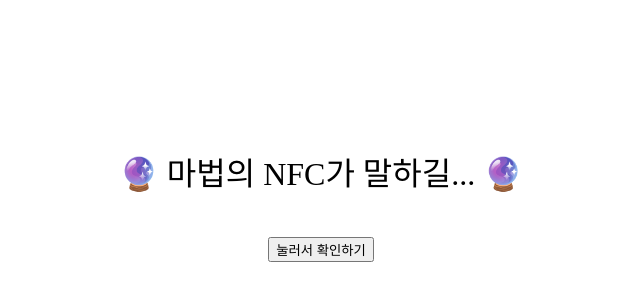
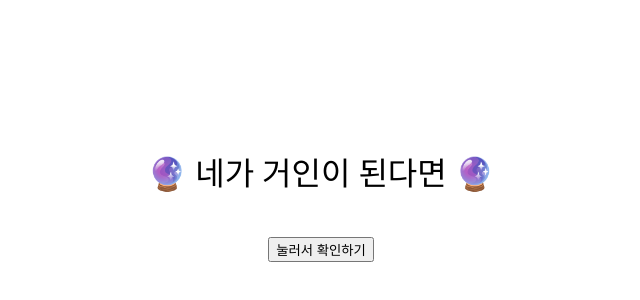
Before and after one commit to ff5683/song, a plain HTML site: page index.html in a window 1280 px wide. Shown: the part 108-408 px from the top of the page, without its empty margins (319-959 px from the left). Drawn offline with Linux system fonts and the light colour scheme.

Commit message:
Update index.html

```diff
--- a/index.html
+++ b/index.html
@@ -13,7 +13,7 @@
     </style>
 </head>
 <body>
-    <p id="message">🔮 마법의 NFC가 말하길... 🔮</p>
+    <p id="message">🔮 네가 거인이 된다면 🔮</p>
     <button onclick="showRandomMessage()">눌러서 확인하기</button>
 
     <script>
```
